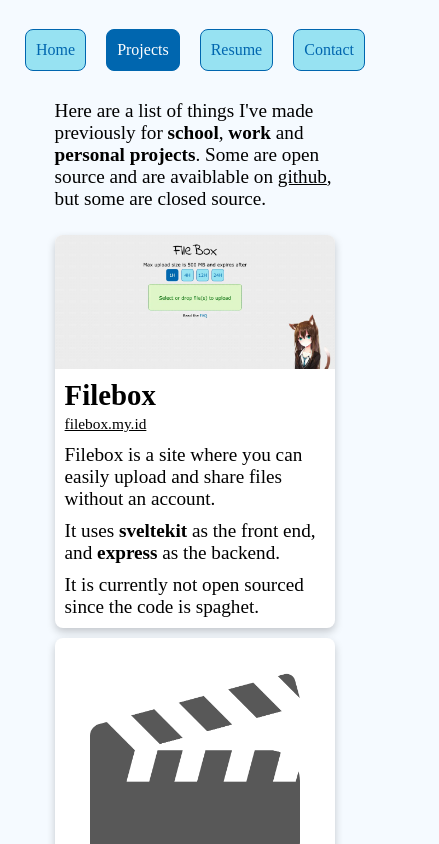
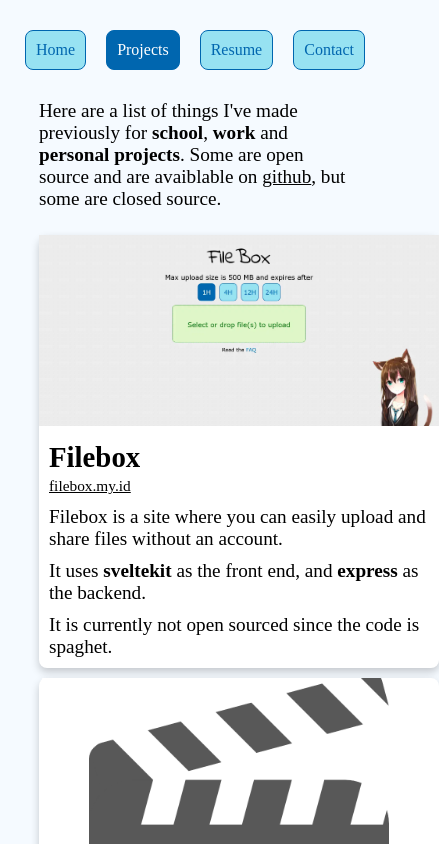
Before and after one commit to CalvinAnto/calvinanto.com, a SvelteKit app: page /projects in a window 390 px wide. Shown: the top 844 px of the page, 439 px wide, since content can reach past the window. Built offline with nearby package versions, Linux system fonts and the light colour scheme.

Commit message:
updated grid responsivity

```diff
--- a/src/routes/+layout.svelte
+++ b/src/routes/+layout.svelte
@@ -37,23 +37,21 @@
 
   :global(body) {
     background: #f5faff;
-    padding: 0 5%;
   }
 
 
   main {
     min-height: calc(100vh - 200px);
-    width: 1080px;
+    width: 60%;
     margin: 0 auto;
   }
 
   footer {
-    width: 1080px;
+    width: 60%;
     margin: 0 auto;
   }
 
   @media only screen and (max-width: 768px) {
-  /* For mobile phones: */
     main {
       width: 80%;
     }
@@ -79,11 +77,8 @@
   }
 
   nav a {
-    line-height: 40px;
-    height: 40px;
-    padding: 0 10px;
+    padding: 10px;
     text-align: center;
-    line-height: 40px;
     margin: 10px 10px;
     text-decoration: none;
     background: #97e2f2;
--- a/src/routes/projects/+page.svelte
+++ b/src/routes/projects/+page.svelte
@@ -40,29 +40,18 @@
 
     .card-grid {
         display: grid;
-        grid-template-columns: 500px 500px;
+        grid-template-columns: repeat(auto-fill, minmax(400px, 1fr));
+        grid-auto-flow: row dense;
         margin-top: 25px;
         gap: 10px;
-        justify-content: center;
-    }
-
-    @media only screen and (max-width: 768px) {
-  /* For mobile phones: */
-        .card-grid {
-            display: grid;
-            grid-template-columns: 1fr;
-            margin-top: 25px;
-            gap: 10px;
-        }
+        /* justify-content: center; */
     }
 
     .card {
         display: inline-block;
-        /* border: 2px solid black; */
         box-shadow: 0 4px 8px 0 rgba(0, 0, 0, 0.2);
         border-radius: 8px;
         justify-content: center;
-        overflow: hidden;
         background: white;
     }
 
@@ -70,8 +59,6 @@
         max-height: 270px;
         width: 100%;
         object-fit: cover;
-        display: block;
-        margin: 0 auto;
     }
 
     .card-content {
```
